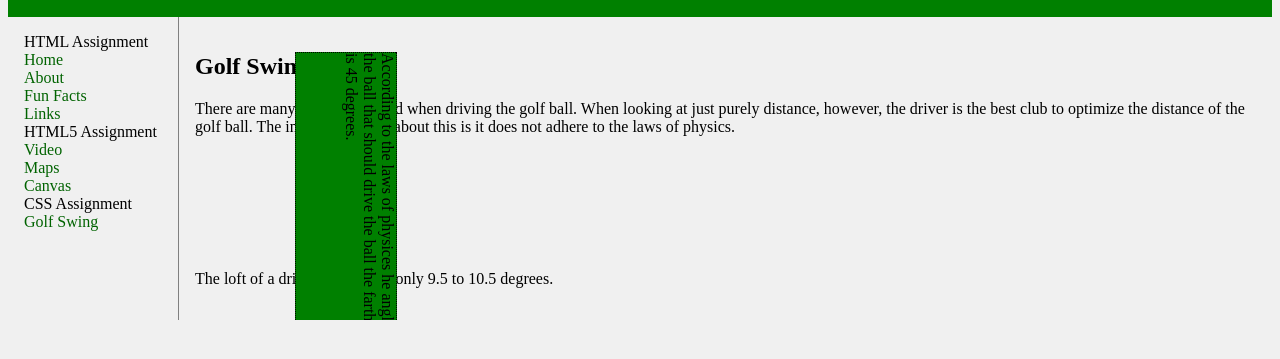
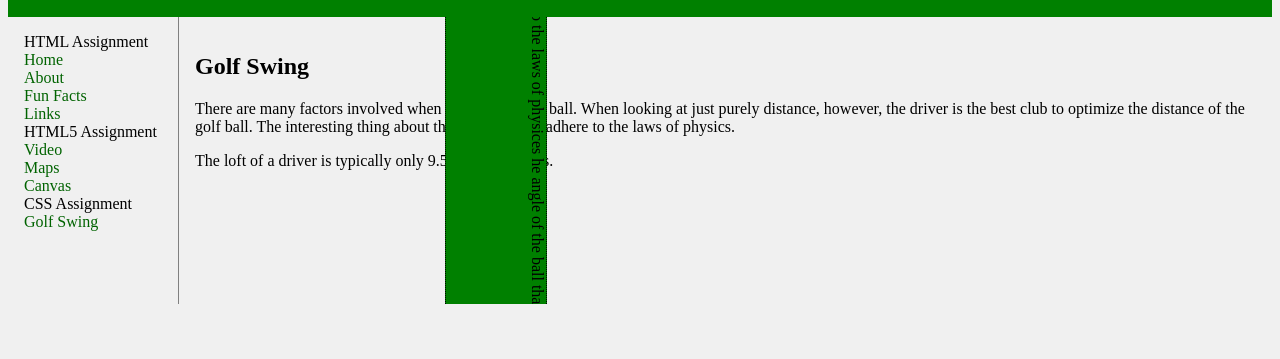
Before and after one commit to cbreen872/cbreen872.github.i, a plain HTML site: page Golf Info/swing.html in a window 1280 px wide. Shown: the part 103-462 px from the top of the page. Drawn offline with Linux system fonts and the light colour scheme.

Commit message:
switched paragraph

```diff
--- a/Golf Info/swing.html
+++ b/Golf Info/swing.html
@@ -45,9 +45,12 @@
 <h2>Golf Swing</h2>
 
 <p>There are many factors involved when driving the golf ball.  When looking at just purely distance, however, the driver is the best club to optimize the distance of the golf ball.  The interesting thing about this is it does not adhere to the laws of physics.
+
+<p>The loft of a driver is typically only 9.5 to 10.5 degrees.</p>
+
 <style>
 div {
-    width: 300px;
+    width: 600px;
     height: 100px;
     background-color: green;
     border: 1px dotted black;
@@ -63,6 +66,5 @@ div#myDiv {
 <div id="myDiv">
 According to the laws of physices he angle of the ball that should drive the ball the farthest is 45 degrees.
 </div>
-<p>The loft of a driver is typically only 9.5 to 10.5 degrees.</p>
 </body>
 </html>
```
